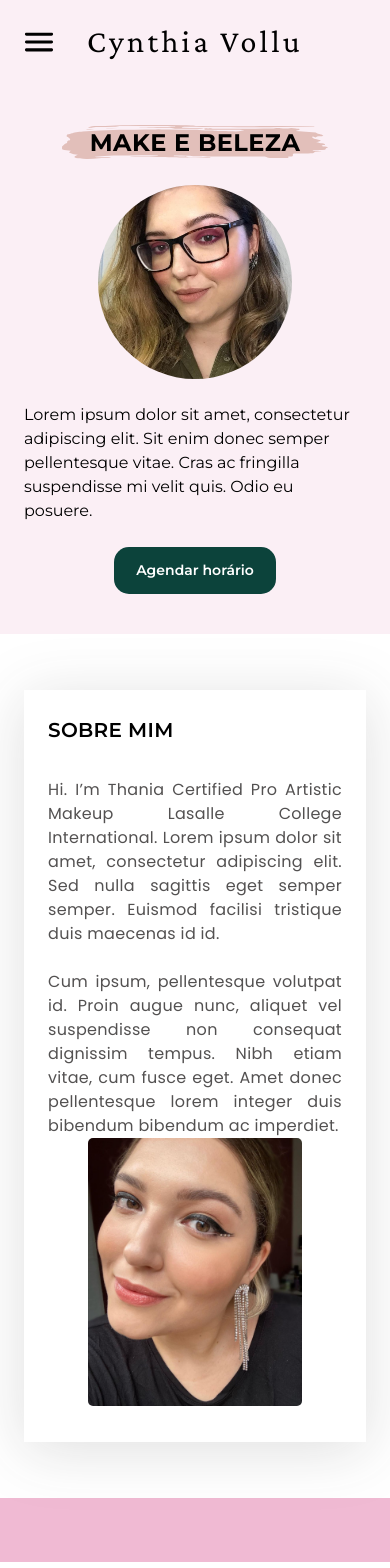
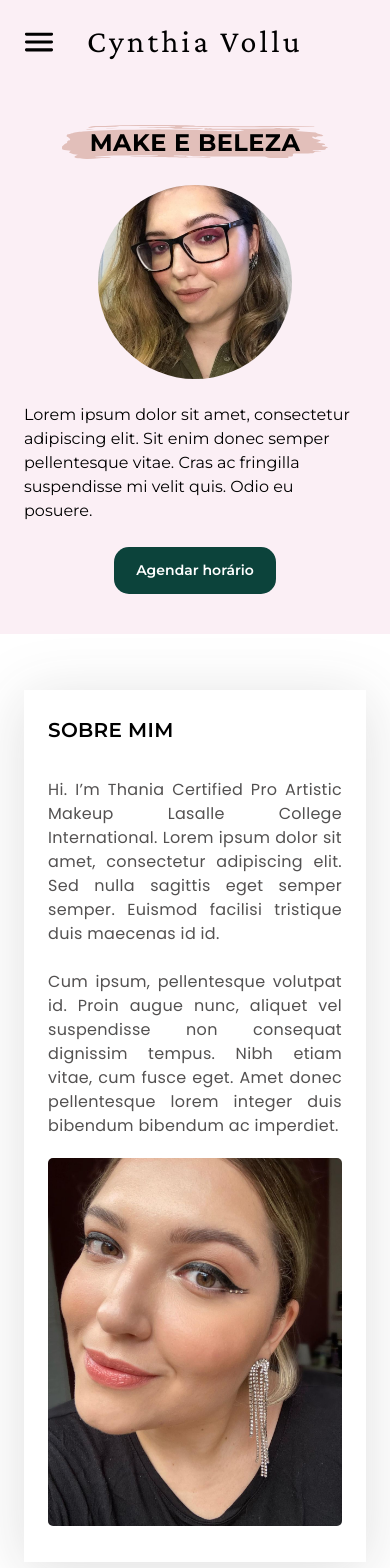
Before and after one commit to anavollu/site-cynthia, a SvelteKit app: page / in a window 390 px wide. Shown: the top 1568 px of the page. Built offline with nearby package versions, Linux system fonts and the light colour scheme.

Commit message:
feat: add contact responsiveness and fix images size

```diff
--- a/src/routes/+page.svelte
+++ b/src/routes/+page.svelte
@@ -60,15 +60,15 @@
 	</section>
 	<section id="about" class="scroll-mt-[83.6px] px-6 py-14">
 		<div
-			class="mx-auto flex flex-col gap-9 bg-white px-6 pb-9 pt-7 tracking-wide drop-shadow-[0_8px_30px_rgba(38,38,38,0.15)] md:max-w-[970px] xl:max-w-[1170px]
+			class="mx-auto flex flex-col gap-9 bg-white px-6 pb-9 pt-7 tracking-wide drop-shadow-[0_8px_30px_rgba(38,38,38,0.15)] md:max-w-[970px] lg:px-[63px] lg:py-[47px] xl:max-w-[1170px]
 		"
 		>
 			<p class="text-xl font-semibold uppercase leading-[24.48px]">{about.title}</p>
-			<div class="flex flex-col md:flex-row-reverse">
+			<div class="flex flex-col gap-5 md:flex-row-reverse">
 				<p class="whitespace-pre-line text-justify font-poppins text-gray">{about.description}</p>
-				<div class="px-10">
+				<div class="flex justify-center">
 					<img
-						class="max-h-[527px] min-h-[212px] w-auto self-center rounded-[5px] object-cover md:max-h-[337px] md:max-w-[270px]"
+						class="max-h-[500px] min-h-[250px] w-full rounded-[5px] object-cover md:max-h-[250px] md:w-auto md:max-w-[200px] xl:max-h-[337px] xl:max-w-[270px]"
 						src={imageAbout}
 						alt="Imagem da Cynthia"
 					/>
@@ -99,14 +99,14 @@
 			<p class="mb-10 text-xl font-semibold uppercase leading-[24.38px] tracking-wide">
 				{works.title}
 			</p>
-			<div class="grid grid-cols-1 gap-10 md:grid-cols-2 lg:grid-cols-3">
+			<div class="grid grid-cols-1 gap-10 md:grid-cols-2 lg:grid-cols-4">
 				<WorksCard worksItems={works.worksItems} />
 			</div>
 		</div>
 	</section>
 	<section id="contact" class="mb-[72px] scroll-mt-[100px] px-8">
 		<div
-			class="flex flex-col bg-white px-5 py-7 tracking-wide drop-shadow-[0_8px_30px_rgba(38,38,38,0.15)]
+			class="mx-auto flex flex-col bg-white px-5 py-7 tracking-wide drop-shadow-[0_8px_30px_rgba(38,38,38,0.15)] md:max-w-[970px] lg:px-[63px] lg:py-[47px] xl:max-w-[1170px]
 	"
 		>
 			<div class="mb-10 w-max bg-gradient-to-r from-pink-50 to-pink-100 pb-[3px]">
@@ -114,14 +114,19 @@
 					{contact.title}
 				</div>
 			</div>
+			<div class="grid grid-cols-1 lg:grid-cols-2">
+				<div class="flex flex-col justify-between">
 					<ContactItems contactItems={contact.socialMedia} />
-			<div class="mt-12" />
+					<div class="mt-12 flex justify-center">
 						<ContactButton name={contact.button} link={contact.link} />
+					</div>
+				</div>
 				<img
-				class="my-[60px] h-[407px] object-cover"
+					class="my-[60px] h-[407px] w-auto object-cover lg:my-0 lg:place-self-center"
 					src={contact.image}
 					alt="Imagem Cynthia maquiando modelo"
 				/>
+			</div>
 		</div>
 	</section>
 	<div id="footer">
--- a/src/routes/contact-button.svelte
+++ b/src/routes/contact-button.svelte
@@ -6,6 +6,6 @@
 <a
 	href={link}
 	target="_blank"
-	class="rounded-[15px] bg-darkgreen px-[22px] py-[15px] text-sm font-semibold leading-[17.07px] text-white md:text-base"
+	class="rounded-[15px] bg-darkgreen px-[22px] py-[15px] text-center text-sm font-semibold leading-[17.07px] text-white md:text-base"
 	>{name}</a
 >
--- a/src/routes/works-card.svelte
+++ b/src/routes/works-card.svelte
@@ -8,7 +8,7 @@
 {#each worksItems as item}
 	<div class="flex flex-col gap-4 border-b-[1px] border-b-gray">
 		<img
-			class="max-h-[302.94px] w-full object-cover"
+			class="max-h-[302.94px] w-full object-cover lg:max-h-[210px] xl:max-h-[263px]"
 			src={item.image}
 			alt="Imagem de {item.title}"
 		/>
```
Lines whose indentation alone changed are shown as unchanged.
